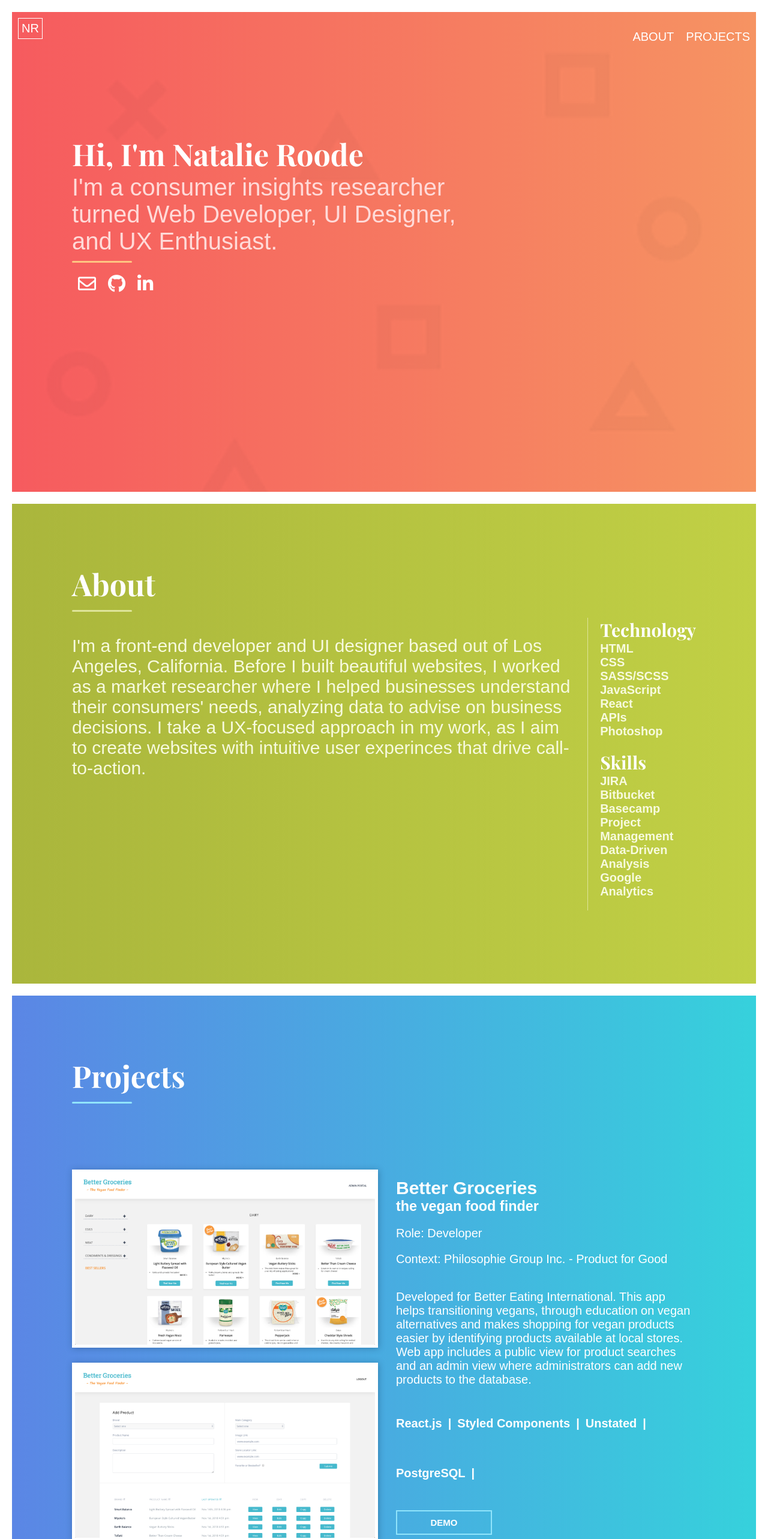
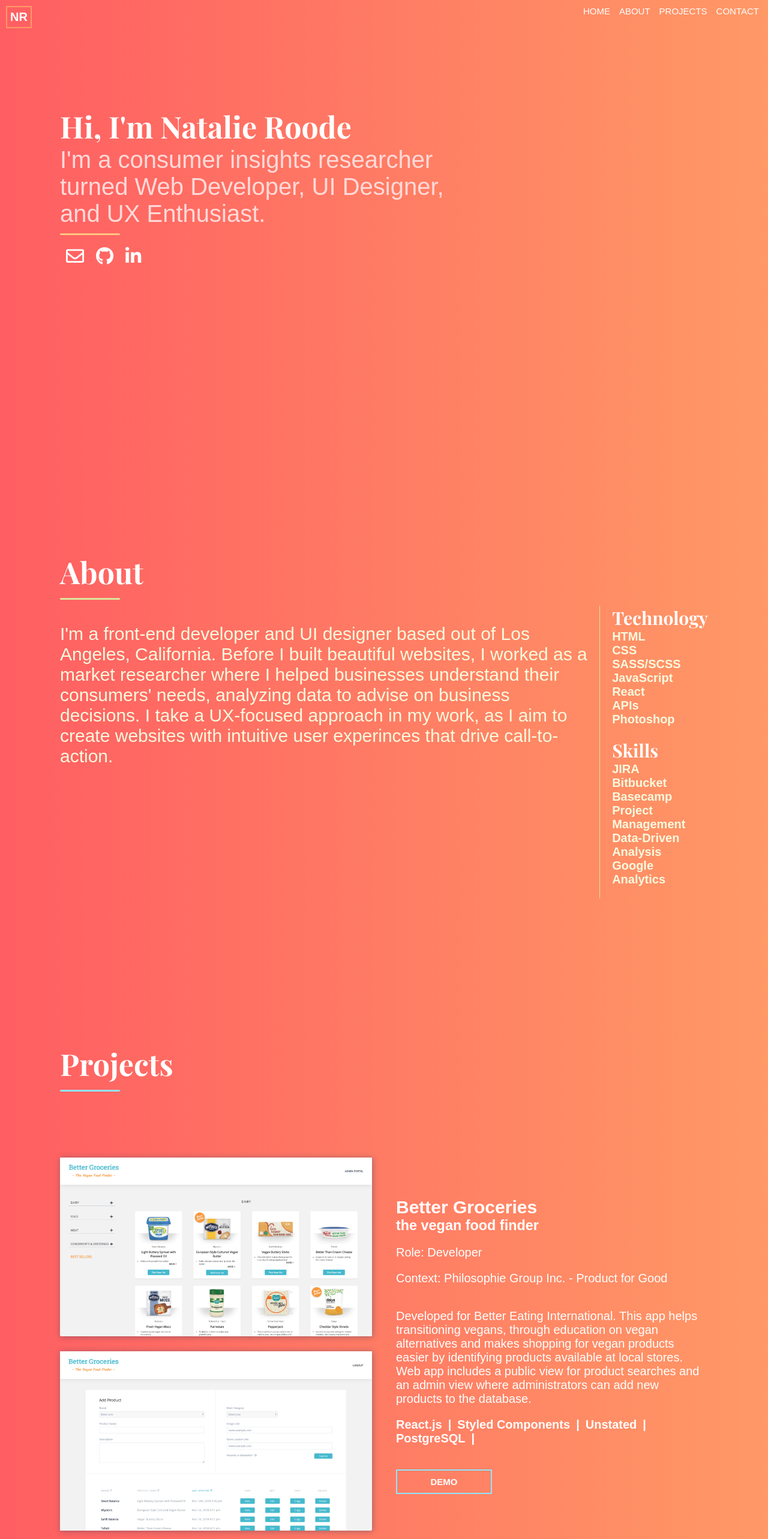
Before and after one commit to nroode/portfolio, a React (Create React App) app: page / in a window 1280 px wide. Shown: the top 2566 px of the page at 60% size. Built offline with nearby package versions, Linux system fonts and the light colour scheme; a web font is replaced by a local one.

Commit message:
add in background color change on scroll

```diff
--- a/src/Components/App.js
+++ b/src/Components/App.js
@@ -6,17 +6,104 @@ import Projects from './Projects.js';
 import '../Styling/App.scss';
 
 class App extends Component {
+  constructor(props) {
+    super(props);
+
+    this.state = {
+      isTop: true,
+      colorClass: 'App',
+    };
+    // this.onScroll = this.onScroll.bind(this);
+    // this.startAnimation = this.startAnimation.bind(this);
+  }
+
+  // startAnimation = (callback) => {
+  //   requestAnimationFrame(() => {
+  //     requestAnimationFrame(() => {
+  //       callback();
+  //     });
+  //   });
+  // }
+
+
+  componentDidMount() {
+
+    document.addEventListener('scroll', () => {
+      //calc px scrolled down from vh
+      const windowHeightPx = (window.innerHeight);
+      // let animationTimeout = 50;
+      //check if at top by seeing if scrolled more than window height
+      const isTop = window.scrollY < windowHeightPx;
+
+      // if (isTop !== this.state.isTop) {
+      //   this.onScroll(isTop);
+
+      if (window.scrollY <= windowHeightPx) {
+
+        this.setState({ colorClass: 'App' });
+      }
+      //if value is between windowHeightPx and 2(windowHeightPx) add purple class - About
+      else if ((window.scrollY <= (windowHeightPx *2)) && (window.scrollY > (windowHeightPx))) {
+
+        // requestAnimationFrame(() => {
+        //   this.setState({ colorClass: 'App bk-purple-gradient' });
+        // });
+
+          // this.startAnimation(() => {
+          //   this.setState({ colorClass: 'App bk-purple-gradient' });
+          // });
+
+        this.setState({ colorClass: 'App bk-purple-gradient' });
+
+
+      }
+      //if value is between 2windowHeightPx and 3(windowHeightPx) add blue class - Project 1
+
+      else if ((window.scrollY <= (windowHeightPx *3)) && (window.scrollY > (windowHeightPx * 2))) {
+        this.setState({ colorClass: 'App bk-blue-gradient' });
+
+      }
+
+      //if value is between 3windowHeightPx and 4(windowHeightPx) add teal class - Project 2
+        else if ((window.scrollY <= (windowHeightPx *4)) && (window.scrollY > (windowHeightPx * 3))) {
+        this.setState({ colorClass: 'App bk-teal-gradient' });
+      }
+
+
+        //check to see how far down the page we've scrolled
+
+        //if value is between 4windowHeightPx and 5(windowHeightPx) add green class - Project 3
+
+        //if value is greater or equal to 5windowHeightPx add teal class - contact
+
+      // }
+    });
+
+  }
+
+
+
+  // onScroll(isTop) {
+  //   this.setState({ isTop });
+  // }
+
+
   render() {
     return (
       <div className="App">
+      <div className={this.state.colorClass}>
 
         <Header />
         <About />
         <Projects />
 
       </div>
+      </div>
     );
   }
 }
 
 export default App;
+
+
+// {this.state.isTop ? className="App" : className="App" }
--- a/src/Components/Navigation.js
+++ b/src/Components/Navigation.js
@@ -7,8 +7,10 @@ function Navigation() {
                 <div className="logo">NR</div>
             </div>
             <div className="nav-section-links">
+                <p className="nav-section">Home</p>
                 <p className="nav-section">About</p>
                 <p className="nav-section">Projects</p>
+                <p className="nav-section">Contact</p>
             </div>
         </div>
     )
--- a/src/Components/Project.js
+++ b/src/Components/Project.js
@@ -8,17 +8,14 @@ export default class Project extends Component {
     render() {
         return (
             <div className="project-container">
+
                     <div className="project-section-left">
                         <div>
                             <img src={this.props.featuredProjects.image} className="project-image"></img>
                             <img src={this.props.featuredProjects.imageSecondary} className="project-image"></img>
-                        <div>
+                        </div>
                     </div>
 
-
-                    </div>
-
-                </div>
 
                 <div className="project-section-right">
                     <div>
@@ -30,7 +27,7 @@ export default class Project extends Component {
                     </div>
                     <div>
                         <p className="project-description">{this.props.featuredProjects.description}</p>
-                        <p className="project-tech">{this.props.featuredProjects.tech.map((skill) => <span className="tech-skill">{skill}<p className="divider">|</p></span>)}</p>
+                        <p className="project-tech">{this.props.featuredProjects.tech.map((skill) => <span className="tech-skill">{skill}<span className="divider">|</span></span>)}</p>
                     </div>
                     <div className="project-link-btns">
                         <button className={this.props.featuredProjects.colorSecondary}><a target="_blank" rel="noopener noreferrer" href={this.props.featuredProjects.liveDemo}>Demo</a></button>
--- a/src/Components/Projects.js
+++ b/src/Components/Projects.js
@@ -31,8 +31,8 @@ let featuredProjects = [
         tech: ['HTML', 'CSS', 'Vanilla JavaScript',],
         description: 'This productivity app is a go-to source for daily weather and top news stories.  Keep track of tasks in the to-do list and enjoy some classical music while working.  The app also displays the current date and time and each time the app is opened, a beautiful new image is displayed (courtesy of Unsplash).',
         github: true,
-        githubLink: 'www.facebook.com',
-        liveDemo: 'https://staging--better-groceries.netlify.com/',
+        githubLink: 'https://github.com/chingu-voyage5/Geckos-Team-15',
+        liveDemo: 'https://chingu-voyage5.github.io/Geckos-Team-15/',
         image: ChinguProd1,
         imageSecondary: ChinguProd2,
         colorSecondary: 'project-demo-btn accent-blue',
@@ -54,9 +54,7 @@ function Projects() {
                     featuredProjects={{...featuredProjects[i]}}
                      />
                 )}
-
                 </div>
-
             </div>
         </div>
     )
--- a/src/Styling/About.scss
+++ b/src/Styling/About.scss
@@ -2,9 +2,9 @@
 
 .about-container {
     margin-bottom: $outside-margin;
-    background: $med-green;
-    background: -webkit-linear-gradient(to right, #aab63c, $med-green);
-    background: linear-gradient(to right, #aab63c, $med-green);
+    // background: $med-green;
+    // background: -webkit-linear-gradient(to right, #aab63c, $med-green);
+    // background: linear-gradient(to right, #aab63c, $med-green);
     min-height: 100vh;
     box-sizing: border-box;
 }
--- a/src/Styling/App.scss
+++ b/src/Styling/App.scss
@@ -6,7 +6,7 @@
 
 
 .App {
-  margin: $outside-margin;
+  // margin: $outside-margin;
   min-height: 100vh;
   display: flex;
   flex-direction: column;
@@ -15,6 +15,62 @@
   font-family: $font-primary;
   // font-weight: 700;
   font-size: 2rem;
+
+  transition: all 2s;
+  -webkit-transition:  all 2s;
+    -ms-transition: all 2s;
+
+    background: #ff9966;
+    background: -webkit-linear-gradient(to right, #ff5e62, #ff9966),
+                url(geo-pattern.png);
+    background: linear-gradient(to right, #ff5e62, #ff9966),
+                url(geo-pattern.png);
+
+}
+
+// .bk-pink-gradient {
+//   opacity: 1;
+//   background: #ff9966;
+//   background: -webkit-linear-gradient(to right, #ff5e62, #ff9966),
+//               url(geo-pattern.png);
+//   background: linear-gradient(to right, #ff5e62, #ff9966),
+//               url(geo-pattern.png);
+// }
+
+.bk-purple-gradient {
+  // background: #42275a;  /* fallback for old browsers */
+  // background: -webkit-linear-gradient(to right, #734b6d, #42275a);  /* Chrome 10-25, Safari 5.1-6 */
+  // background: linear-gradient(to right, #734b6d, #42275a); /* W3C, IE 10+/ Edge, Firefox 16+, Chrome 26+, Opera 12+, Safari 7+ */
+
+
+  background: #ad5389;  /* fallback for old browsers */
+background: -webkit-linear-gradient(to right, #3c1053, #ad5389);  /* Chrome 10-25, Safari 5.1-6 */
+background: linear-gradient(to right, #3c1053, #ad5389); /* W3C, IE 10+/ Edge, Firefox 16+, Chrome 26+, Opera 12+, Safari 7+ */
+
+
+}
+
+.bk-blue-gradient {
+  background: #36D1DC;
+  background: -webkit-linear-gradient(to right, #5B86E5, #36D1DC);
+  background: linear-gradient(to right, #5B86E5, #36D1DC);
+}
+
+.bk-teal-gradient {
+  background: #136a8a;  /* fallback for old browsers */
+  background: -webkit-linear-gradient(to right, #267871, #136a8a);  /* Chrome 10-25, Safari 5.1-6 */
+  background: linear-gradient(to right, #267871, #136a8a); /* W3C, IE 10+/ Edge, Firefox 16+, Chrome 26+, Opera 12+, Safari 7+ */
+
+}
+
+.bk-green-gradient {
+  // background: $med-green;
+  // background: -webkit-linear-gradient(to right, #aab63c, $med-green);
+  // background: linear-gradient(to right, #aab63c, $med-green);
+  background: #11998e;  /* fallback for old browsers */
+  background: -webkit-linear-gradient(to right, #38ef7d, #11998e);  /* Chrome 10-25, Safari 5.1-6 */
+  background: linear-gradient(to right, #38ef7d, #11998e); /* W3C, IE 10+/ Edge, Firefox 16+, Chrome 26+, Opera 12+, Safari 7+ */
+
 }
 
 
--- a/src/Styling/Header.scss
+++ b/src/Styling/Header.scss
@@ -3,11 +3,11 @@
 
 
 .header-container {
-    background: #ff9966;
-    background-image: -webkit-linear-gradient(to right, #ff5e62, #ff9966),
-                url(geo-pattern.png);
-    background: linear-gradient(to right, #ff5e62, #ff9966),
-                url(geo-pattern.png);
+    // background: #ff9966;
+    // background: -webkit-linear-gradient(to right, #ff5e62, #ff9966),
+    //             url(geo-pattern.png);
+    // background: linear-gradient(to right, #ff5e62, #ff9966),
+    //             url(geo-pattern.png);
 
     background-blend-mode: multiply;
     background-size: cover;
--- a/src/Styling/Navigation.scss
+++ b/src/Styling/Navigation.scss
@@ -9,9 +9,10 @@
 }
 
 .logo {
-    border: 1px solid white;
+    border: 2px solid #ff9966;
     display: inline-block;
     padding: .5rem;
+    font-weight: 700;
 }
 
 .nav-section-links {
@@ -20,6 +21,8 @@
 }
 
 .nav-section {
-    padding: 1rem;
+    padding: 1rem 1.5rem 1rem 0rem;
     display: inline-block;
+    margin: 0;
+    font-size: 1.5rem;
 }
--- a/src/Styling/Project.scss
+++ b/src/Styling/Project.scss
@@ -9,10 +9,12 @@
 .project-image {
     width: 100%;
     box-shadow: 1px 1px 10px rgba(23, 64, 100, 0.393);
-    border: 5px solid white;
+    // border: 2px solid white;
     margin: 1rem 0rem;
+    z-index: 3;
     // display: inline-block;
 }
+
 
 // .project-title {
 //     font-weight: 400;
@@ -27,8 +29,12 @@ h2, h3 {
     display: inline-block;
     width: 50%;
 
+}
 
+.project-section-left {
+    position: relative;
 }
+
 
 .project-section-right {
     padding-left: 4rem;
@@ -70,10 +76,10 @@ h2, h3 {
 }
 
 .divider {
-    padding: 1rem;
+    padding: 0rem 1rem;
     display: inline-block;
 }
 
-// .project-link-btns {
-//     height: 5rem;
-// }
+.project-link-btns {
+    margin-top: 2rem;
+}
--- a/src/Styling/Projects.scss
+++ b/src/Styling/Projects.scss
@@ -1,7 +1,7 @@
 .projects-container {
-    background: #36D1DC;
-    background: -webkit-linear-gradient(to right, #5B86E5, #36D1DC);
-    background: linear-gradient(to right, #5B86E5, #36D1DC);
+    // background: #36D1DC;
+    // background: -webkit-linear-gradient(to right, #5B86E5, #36D1DC);
+    // background: linear-gradient(to right, #5B86E5, #36D1DC);
     min-height: 100vh;
 }
 
--- a/src/index.scss
+++ b/src/index.scss
@@ -13,6 +13,9 @@ body {
   -webkit-font-smoothing: antialiased;
   -moz-osx-font-smoothing: grayscale;
 
+
+
+
   // background: linear-gradient(to right, #ff5e62, #ff9966),
   //               url(Styling/funky-lines.png);
 
```
Lines whose indentation alone changed are shown as unchanged.
